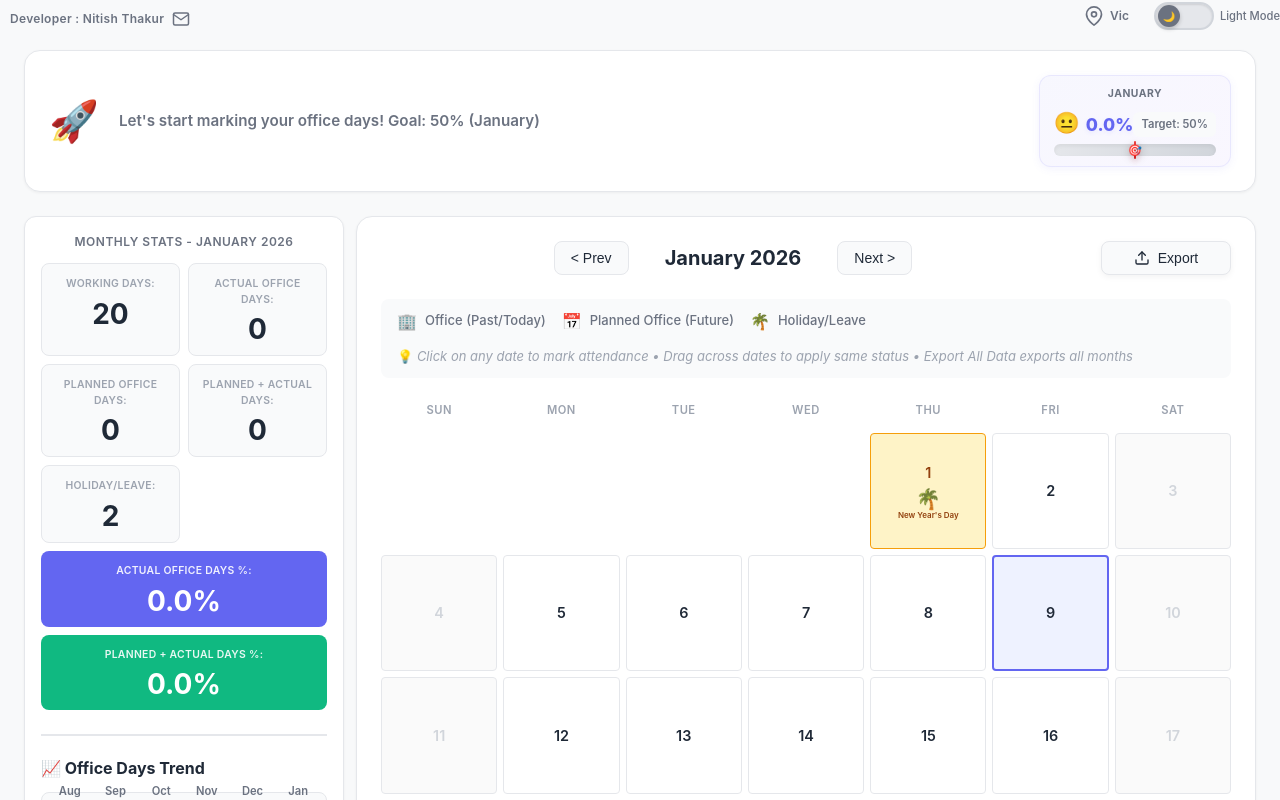
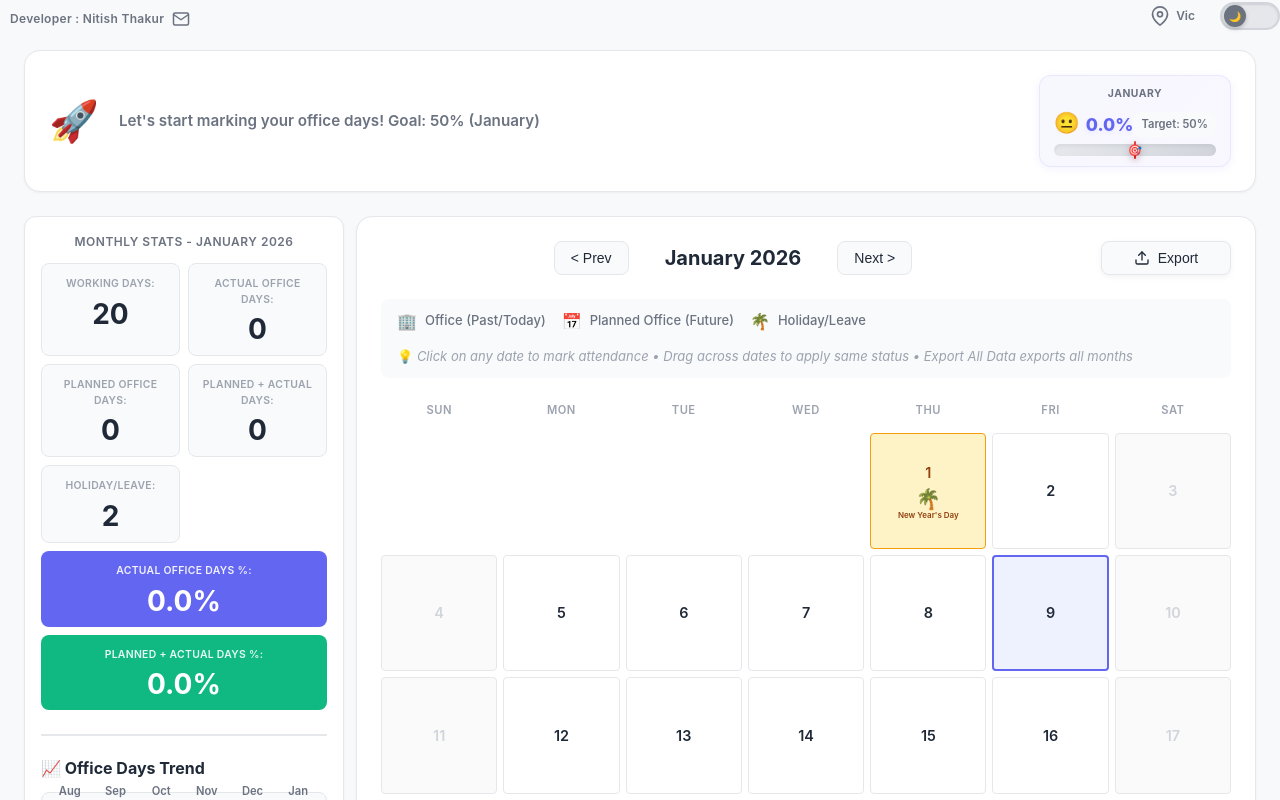
Before and after one commit to nitishthakur89/attendance-tracker, a React app: page / in a window 1280 px wide. Shown: the top 800 px of the page. Built offline with nearby package versions, Linux system fonts and the light colour scheme; the HTML template or start-up script is replaced by a standard one.

Commit message:
Update App.jsx

```diff
--- a/src/App.jsx
+++ b/src/App.jsx
@@ -702,7 +702,7 @@ function App() {
         </div>
         <div className="header-controls">
           <div className="location-selector">
-            <div className="location-toggle" onClick={() => setShowLocationDropdown(!showLocationDropdown)}>
+            <div className="location-toggle" onClick={() => setShowLocationDropdown(!showLocationDropdown)} title="Select location">
               <svg width="20" height="20" viewBox="0 0 24 24" fill="none" stroke="currentColor" strokeWidth="2" strokeLinecap="round" strokeLinejoin="round">
                 <path d="M21 10c0 7-9 13-9 13s-9-6-9-13a9 9 0 0 1 18 0z"></path>
                 <circle cx="12" cy="10" r="3"></circle>
@@ -729,13 +729,13 @@ function App() {
               </div>
             )}
           </div>
-          <div className="theme-switch-wrapper" onClick={() => setTheme(theme === 'light' ? 'dark' : 'light')}>
+          <div className="theme-switch-wrapper" onClick={() => setTheme(theme === 'light' ? 'dark' : 'light')} title="Select theme">
             <div className={`theme-toggle ${theme}`}>
               <div className="theme-toggle-circle">
                 {theme === 'light' ? '🌙' : '☀️'}
               </div>
             </div>
-            <span className="theme-label">{theme === 'light' ? 'Light Mode' : 'Dark Mode'}</span>
+
           </div>
         </div>
         <div className="motivation-emoji">{motivationalData.emoji}</div>
```
